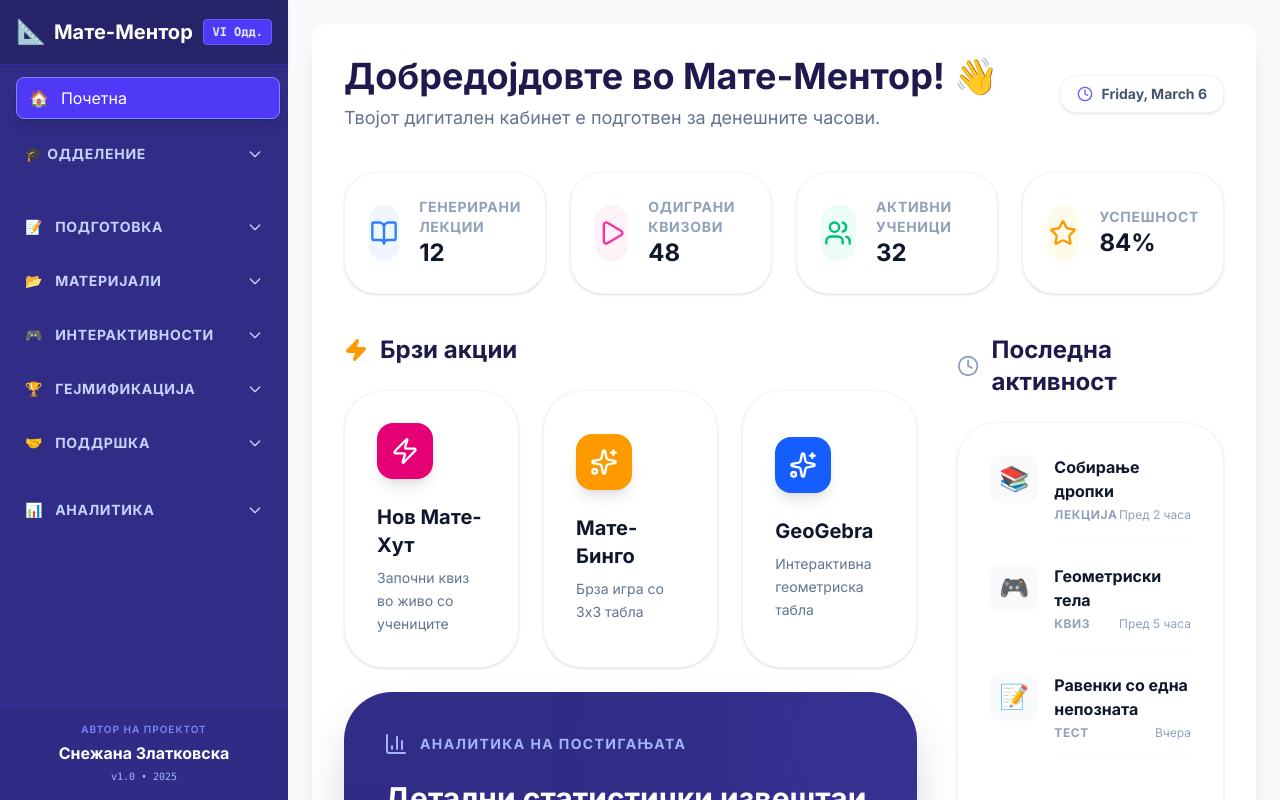
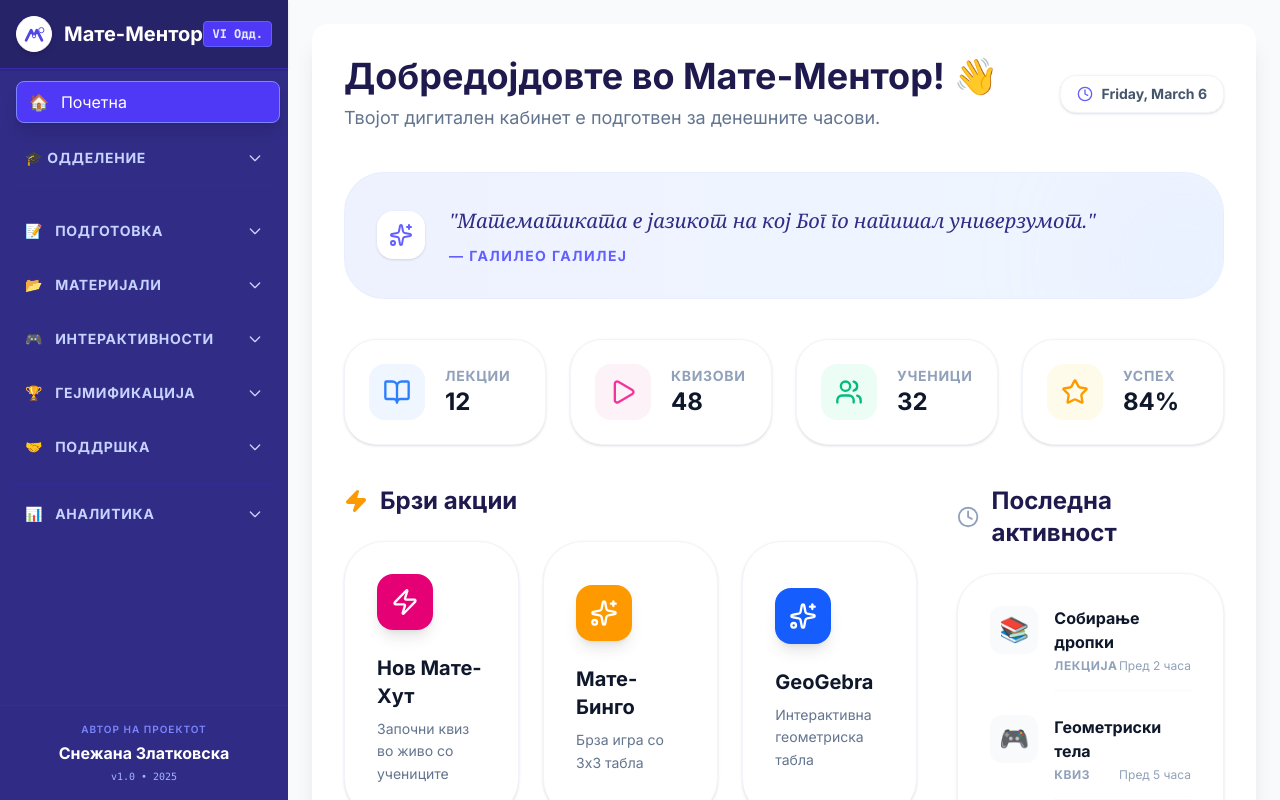
Before and after one commit to snezematematika-debug/matementorgameverzija1, a React (Vite) app: page / in a window 1280 px wide. Built offline with nearby package versions, Linux system fonts and the light colour scheme; no server answers.

Commit message:
feat: Add app logo and dynamic quotes
Introduces a new application logo to the layout component and displays a rotating motivational quote on the dashboard. This enhances the visual identity and user engagement of the platform.

```diff
--- a/components/Dashboard.tsx
+++ b/components/Dashboard.tsx
@@ -19,11 +19,24 @@ interface DashboardProps {
 }
 
 const Dashboard: React.FC<DashboardProps> = ({ setMode }) => {
+  const quotes = [
+    { text: "Математиката е јазикот на кој Бог го напишал универзумот.", author: "Галилео Галилеј" },
+    { text: "Суштината на математиката не е да ги направи едноставните работи комплицирани, туку да ги направи комплицираните работи едноставни.", author: "С. Гудер" },
+    { text: "Математиката е најмоќниот инструмент на знаењето.", author: "Рене Декарт" },
+    { text: "Чистата математика е, на свој начин, поезија на логичките идеи.", author: "Алберт Ајнштајн" },
+    { text: "Математиката е музика на разумот.", author: "Џејмс Џозеф Силвестер" },
+    { text: "Без математика, нема ништо што можете да направите. Сè околу вас е математика. Сè околу вас се бројки.", author: "Шакунтала Деви" }
+  ];
+
+  // Pick a quote based on the day of the month to keep it stable for a day
+  const quoteIndex = new Date().getDate() % quotes.length;
+  const dailyQuote = quotes[quoteIndex];
+
   const stats = [
-    { label: 'Генерирани лекции', value: '12', icon: BookOpen, color: 'text-blue-500', bg: 'bg-blue-50' },
-    { label: 'Одиграни квизови', value: '48', icon: Play, color: 'text-pink-500', bg: 'bg-pink-50' },
-    { label: 'Активни ученици', value: '32', icon: Users, color: 'text-emerald-500', bg: 'bg-emerald-50' },
-    { label: 'Успешност', value: '84%', icon: Star, color: 'text-amber-500', bg: 'bg-amber-50' },
+    { label: 'Лекции', value: '12', icon: BookOpen, color: 'text-blue-500', bg: 'bg-blue-50' },
+    { label: 'Квизови', value: '48', icon: Play, color: 'text-pink-500', bg: 'bg-pink-50' },
+    { label: 'Ученици', value: '32', icon: Users, color: 'text-emerald-500', bg: 'bg-emerald-50' },
+    { label: 'Успех', value: '84%', icon: Star, color: 'text-amber-500', bg: 'bg-amber-50' },
   ];
 
   const quickActions = [
@@ -64,22 +77,45 @@ const Dashboard: React.FC<DashboardProps> = ({ setMode }) => {
         </div>
       </header>
 
+      {/* Inspirational Quote Section */}
+      <motion.div
+        initial={{ opacity: 0, y: 10 }}
+        animate={{ opacity: 1, y: 0 }}
+        className="bg-gradient-to-r from-indigo-50 to-blue-50 p-6 md:p-8 rounded-[2.5rem] border border-indigo-100/50 relative overflow-hidden"
+      >
+        <div className="relative z-10 flex flex-col md:flex-row items-center gap-6">
+          <div className="bg-white w-12 h-12 rounded-2xl flex items-center justify-center shadow-sm text-indigo-500 shrink-0">
+            <Sparkles className="w-6 h-6" />
+          </div>
+          <div className="text-center md:text-left">
+            <p className="text-indigo-900 font-serif italic text-lg md:text-xl leading-relaxed mb-2">
+              "{dailyQuote.text}"
+            </p>
+            <p className="text-indigo-500 font-bold text-sm tracking-widest uppercase">
+              — {dailyQuote.author}
+            </p>
+          </div>
+        </div>
+        {/* Decorative background circle */}
+        <div className="absolute -right-10 -bottom-10 w-40 h-40 bg-indigo-200/20 rounded-full blur-3xl"></div>
+      </motion.div>
+
       {/* Stats Grid */}
-      <div className="grid grid-cols-1 sm:grid-cols-2 lg:grid-cols-4 gap-6">
+      <div className="grid grid-cols-2 lg:grid-cols-4 gap-4 md:gap-6">
         {stats.map((stat, idx) => (
           <motion.div
             key={idx}
             initial={{ opacity: 0, scale: 0.9 }}
             animate={{ opacity: 1, scale: 1 }}
             transition={{ delay: idx * 0.1 }}
-            className="bg-white p-6 rounded-[2rem] shadow-sm border border-slate-100 flex items-center gap-5"
+            className="bg-white p-4 md:p-6 rounded-[1.5rem] md:rounded-[2rem] shadow-sm border border-slate-100 flex flex-col sm:flex-row items-center gap-3 md:gap-5"
           >
-            <div className={`${stat.bg} w-14 h-14 rounded-2xl flex items-center justify-center`}>
-              <stat.icon className={`w-7 h-7 ${stat.color}`} />
+            <div className={`${stat.bg} w-10 h-10 md:w-14 md:h-14 rounded-xl md:rounded-2xl flex items-center justify-center shrink-0`}>
+              <stat.icon className={`w-5 h-5 md:w-7 md:h-7 ${stat.color}`} />
             </div>
-            <div>
-              <p className="text-sm font-bold text-slate-400 uppercase tracking-wider">{stat.label}</p>
-              <p className="text-2xl font-black text-slate-900">{stat.value}</p>
+            <div className="text-center sm:text-left">
+              <p className="text-[10px] md:text-sm font-bold text-slate-400 uppercase tracking-wider">{stat.label}</p>
+              <p className="text-lg md:text-2xl font-black text-slate-900">{stat.value}</p>
             </div>
           </motion.div>
         ))}
--- a/components/Layout.tsx
+++ b/components/Layout.tsx
@@ -10,6 +10,23 @@ interface LayoutProps {
   children: React.ReactNode;
   hideSidebar?: boolean;
 }
+
+const Logo: React.FC<{ size?: string }> = ({ size = "w-8 h-8" }) => (
+  <div className={`${size} bg-white rounded-full p-1 flex items-center justify-center shadow-md border border-white`}>
+    <svg viewBox="0 0 512 512" className="w-full h-full">
+      <path
+        d="M100 380 L200 180 L256 300 L312 180 L412 380"
+        fill="none"
+        stroke="#4f46e5"
+        strokeWidth="54"
+        strokeLinecap="round"
+        strokeLinejoin="round"
+      />
+      <circle cx="256" cy="300" r="32" fill="white" stroke="#4f46e5" strokeWidth="18" />
+      <circle cx="400" cy="180" r="52" fill="white" stroke="#4f46e5" strokeWidth="18" />
+    </svg>
+  </div>
+);
 
 const Layout: React.FC<LayoutProps> = ({ currentMode, setMode, selectedGrade, setGrade, children, hideSidebar = false }) => {
   const [isGradeMenuOpen, setIsGradeMenuOpen] = useState(false);
@@ -51,8 +68,8 @@ const Layout: React.FC<LayoutProps> = ({ currentMode, setMode, selectedGrade, se
       {/* Mobile Header - Only visible on small screens */}
       {!hideSidebar && (
         <div className="md:hidden bg-indigo-950 text-white p-4 flex justify-between items-center sticky top-0 z-30 shadow-md">
-          <h1 className="text-lg font-bold flex items-center gap-2">
-            <span className="text-xl">📐</span> Мате-Ментор
+          <h1 className="text-lg font-bold flex items-center gap-3">
+            <Logo size="w-7 h-7" /> Мате-Ментор
           </h1>
           <button
             onClick={() => setIsMobileMenuOpen(!isMobileMenuOpen)}
@@ -89,8 +106,8 @@ const Layout: React.FC<LayoutProps> = ({ currentMode, setMode, selectedGrade, se
 
           {/* Compact Header - Hidden on mobile because we have the sticky mobile header */}
           <div className="hidden md:flex p-4 border-b border-indigo-800 bg-indigo-950/50 justify-between items-center shadow-sm">
-            <h1 className="text-xl font-bold flex items-center gap-2">
-              <span className="text-2xl">📐</span> Мате-Ментор
+            <h1 className="text-xl font-bold flex items-center gap-3">
+              <Logo size="w-9 h-9" /> Мате-Ментор
             </h1>
             {/* Small Badge for Current Grade */}
             <span className="text-xs font-mono font-bold bg-indigo-600 text-indigo-100 px-2 py-1 rounded border border-indigo-500">
```
